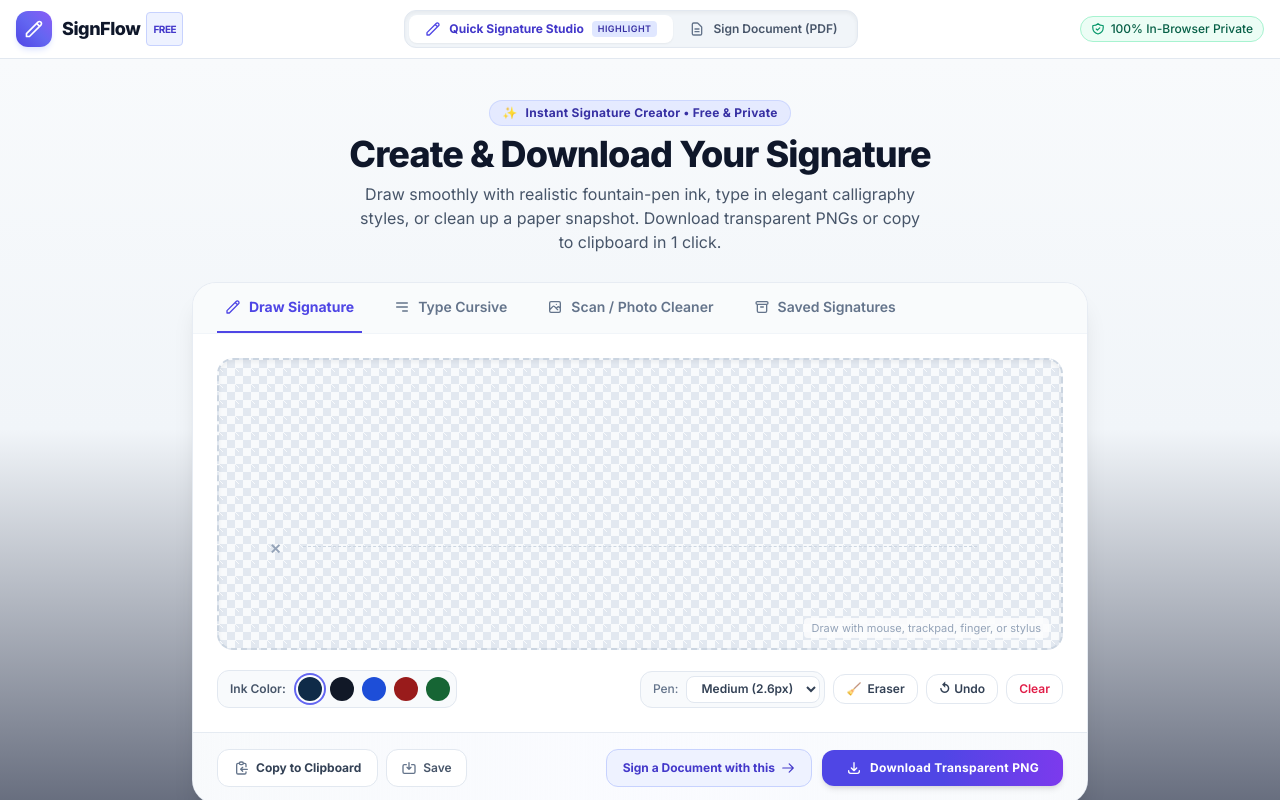
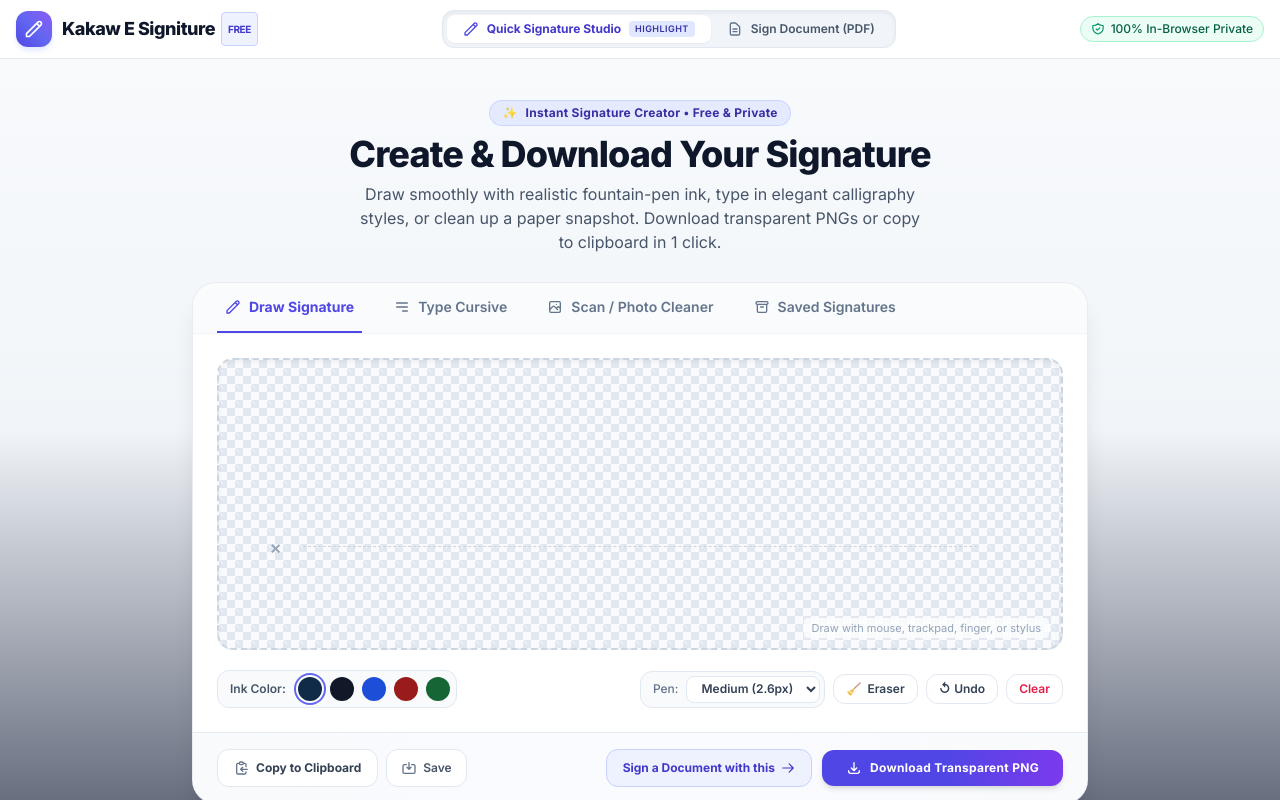
Before and after one commit to BigzPh/e-signature, a plain HTML site: page index.html in a window 1280 px wide. Drawn offline with nearby package versions, Linux system fonts and the light colour scheme.

Commit message:
chore: rename brand to Kakaw E Signiture

```diff
--- a/index.html
+++ b/index.html
@@ -3,7 +3,7 @@
 <head>
   <meta charset="UTF-8">
   <meta name="viewport" content="width=device-width, initial-scale=1.0">
-  <title>SignFlow — Quick Digital Signature & E-Sign Suite</title>
+  <title>Kakaw E Signiture — Quick Digital Signature & E-Sign Suite</title>
   <meta name="description" content="Create, copy, and download your digital signature in seconds. Transparent PNG, smooth drawing, cursive typing, and client-side PDF document signing.">
 
   <!-- Google Fonts -->
@@ -53,7 +53,7 @@
         </div>
         <div>
           <span class="font-extrabold text-lg text-slate-900 tracking-tight flex items-center gap-1.5">
-            SignFlow <span class="text-[10px] uppercase font-bold bg-indigo-50 text-indigo-700 px-1.5 py-0.5 rounded border border-indigo-200">Free</span>
+            Kakaw E Signiture <span class="text-[10px] uppercase font-bold bg-indigo-50 text-indigo-700 px-1.5 py-0.5 rounded border border-indigo-200">Free</span>
           </span>
         </div>
       </a>
--- a/js/app.js
+++ b/js/app.js
@@ -1,5 +1,5 @@
 /**
- * Main Application Logic for E-Signature Web App (SignFlow)
+ * Main Application Logic for E-Signature Web App (Kakaw E Signiture)
  * Spotlights the Quick Signature Studio as the primary centerpiece,
  * with full seamless transition into the Document Signer.
  */
```
Also changed, not shown: 1 other file.
